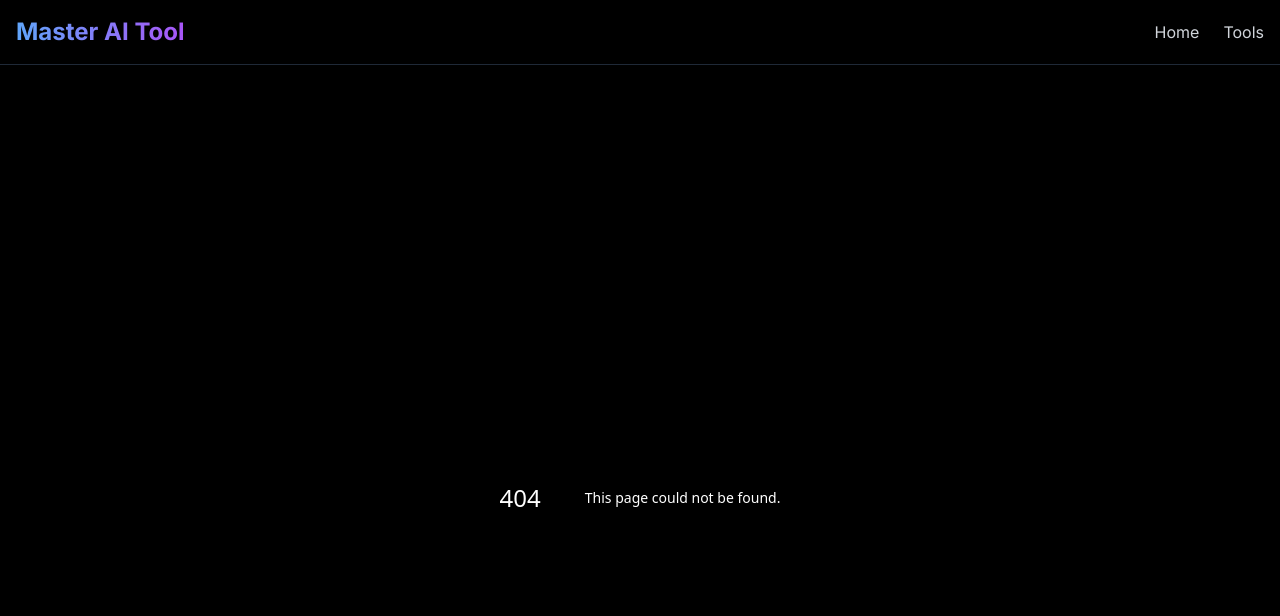
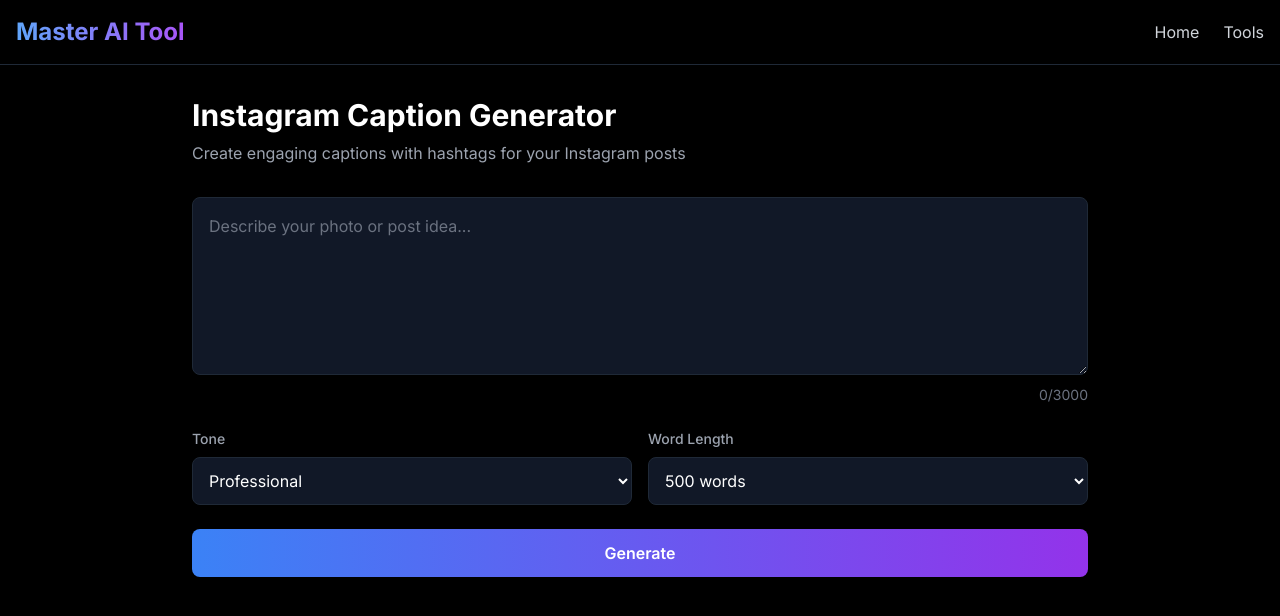
Before and after one commit to shivsingh9555564990-ai/ToolsZera, a Next.js app: page /instagram-caption-generator in a window 1280 px wide. Before the commit this address had no page. Shown: the top 616 px of the page. Built offline with nearby package versions, Linux system fonts and the light colour scheme.

Commit message:
Add Instagram Caption Generator page

```diff
--- /dev/null
+++ b/app/instagram-caption-generator/page.tsx
@@ -0,0 +1,16 @@
+import ToolForm from '@/components/ToolForm'
+
+export default function InstagramCaptionGeneratorPage() {
+  return (
+    <div className="max-w-4xl mx-auto space-y-8">
+      <div>
+        <h1 className="text-3xl font-bold mb-2">Instagram Caption Generator</h1>
+        <p className="text-gray-400">Create engaging captions with hashtags for your Instagram posts</p>
+      </div>
+      <ToolForm
+        toolType="instagram-caption-generator"
+        placeholder="Describe your photo or post idea..."
+      />
+    </div>
+  )
+}
```
